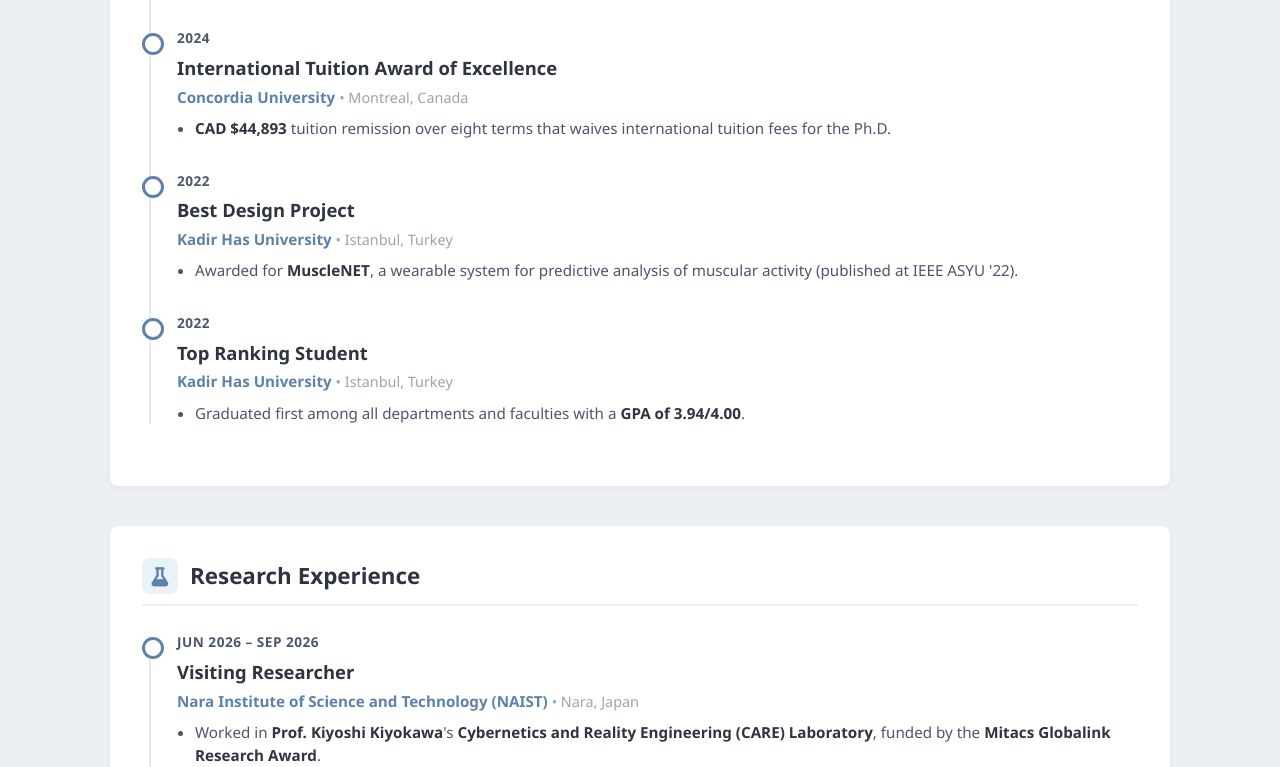
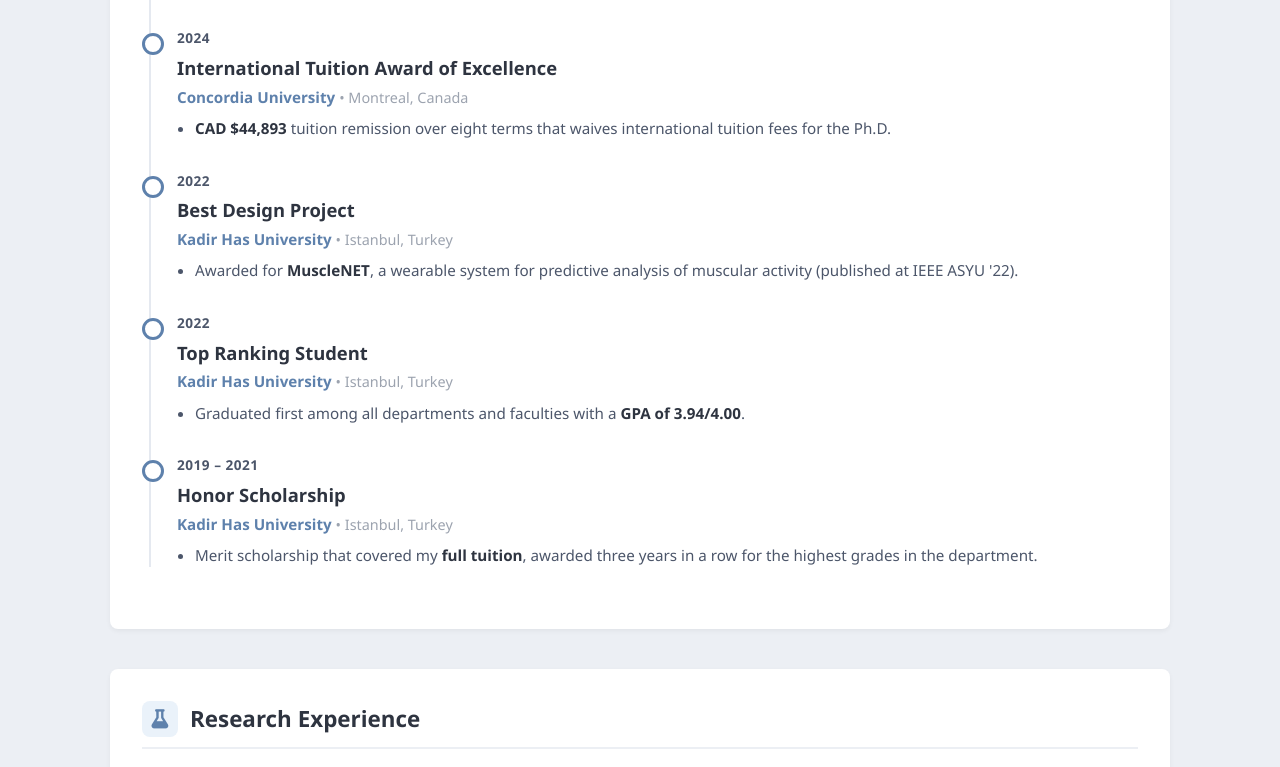
Before and after one commit to mucahitGemici/mucahitGemici.github.io, a plain HTML site: page experience.html in a window 1280 px wide. Shown: the part 1121-1888 px from the top of the page. Drawn offline with Linux system fonts and the light colour scheme.

Commit message:
Update experience.html

```diff
--- a/experience.html
+++ b/experience.html
@@ -152,6 +152,17 @@
                             <div class="cv-org">Kadir Has University <span class="loc">• Istanbul, Turkey</span></div>
                             <ul>
                                 <li>Graduated first among all departments and faculties with a <strong>GPA of 3.94/4.00</strong>.</li>
+                            </ul>
+                        </div>
+                    </div>
+
+                    <div class="cv-item">
+                        <div class="cv-date">2019 – 2021</div>
+                        <div class="cv-content">
+                            <h3>Honor Scholarship</h3>
+                            <div class="cv-org">Kadir Has University <span class="loc">• Istanbul, Turkey</span></div>
+                            <ul>
+                                <li>Merit scholarship that covered my <strong>full tuition</strong>, awarded three years in a row for the highest grades in the department.</li>
                             </ul>
                         </div>
                     </div>
```
